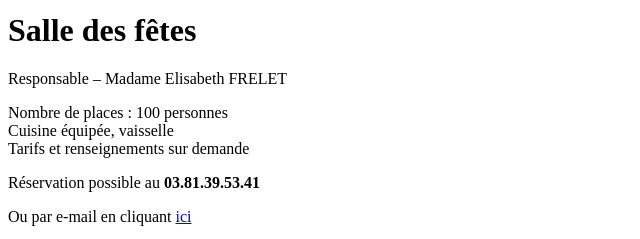
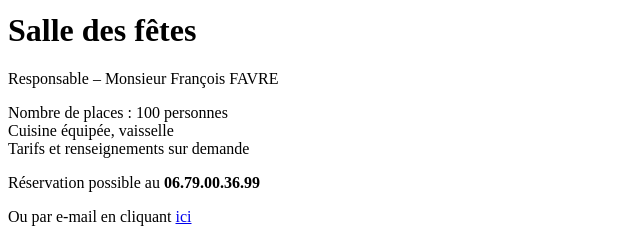
Before and after one commit to dommartin25/dommartin25.github.io, an Eleventy site: page pages/dommartin/informations-pratiques.md in a window 1280 px wide. Shown: the part 812-1051 px from the top of the page, 0-640 px from the left. Built offline with nearby package versions, Linux system fonts and the light colour scheme; Eleventy itself is replaced by a stand-in of ours; files that its build step writes are made by us from their sources.

Commit message:
feat: update 'informations pratiques' and README

```diff
--- a/pages/dommartin/informations-pratiques.md
+++ b/pages/dommartin/informations-pratiques.md
@@ -69,13 +69,13 @@ Fax : **03.81.46.57.64**
 
 # Salle des fêtes
 
-Responsable – Madame Elisabeth FRELET
+Responsable – Monsieur François FAVRE
 
 Nombre de places : 100 personnes\
 Cuisine équipée, vaisselle\
 Tarifs et renseignements sur demande
 
-Réservation possible au **03.81.39.53.41**
+Réservation possible au **06.79.00.36.99**
 
 <script>
   // A wizard to generate this code is at http://www.jottings.com/obfuscator/
```
Also changed, not shown: docs/dommartin/informations-pratiques/index.html (+2 -2 lines), README.md.
